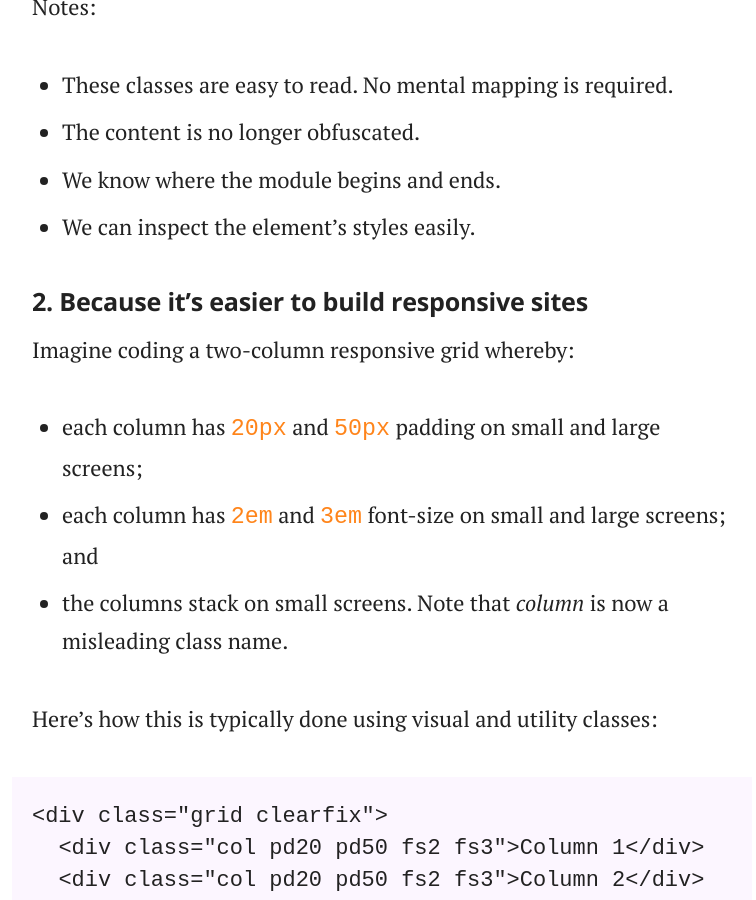
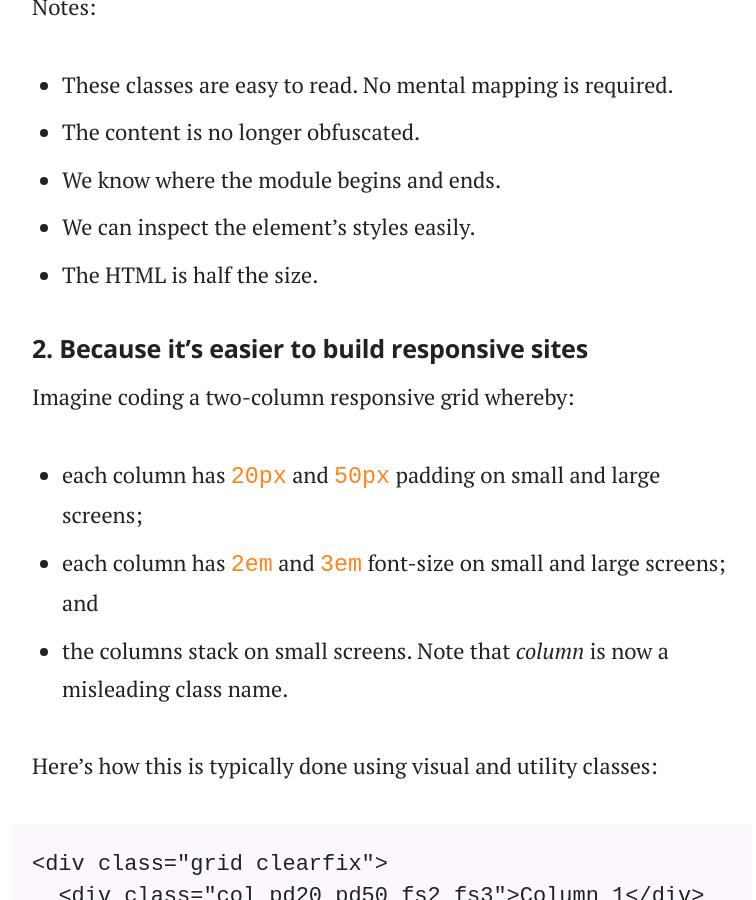
Before and after one commit to adamsilver/maintainablecss.com-jekyll, a Jekyll site: the page built from _chapters/02-semantics.md, in a window 1280 px wide and 900 px high, scrolled down 2917 px. Shown: the whole window, without its empty margins (258-1014 px from the left). Built offline with Jekyll 4.4.1, drawn with Linux system fonts in a browser that asks for light colours.

Commit message:
Note about half the size of atomic

```diff
--- a/_chapters/02-semantics.md
+++ b/_chapters/02-semantics.md
@@ -63,6 +63,7 @@ Notes:
 - The content is no longer obfuscated.
 - We know where the module begins and ends.
 - We can inspect the element's styles easily.
+- The HTML is half the size.
 
 ## 2. Because it's easier to build responsive sites
 
```
